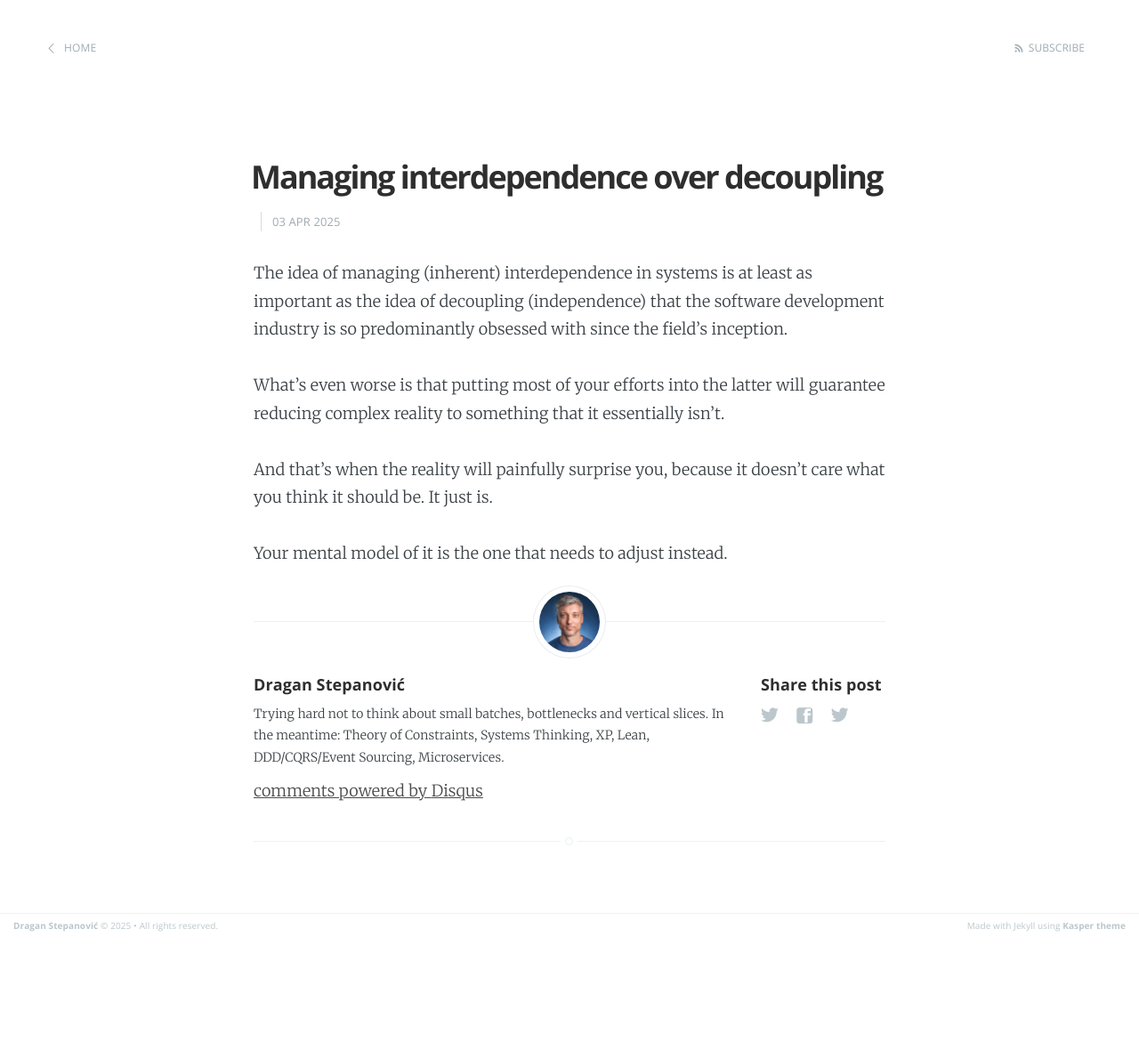
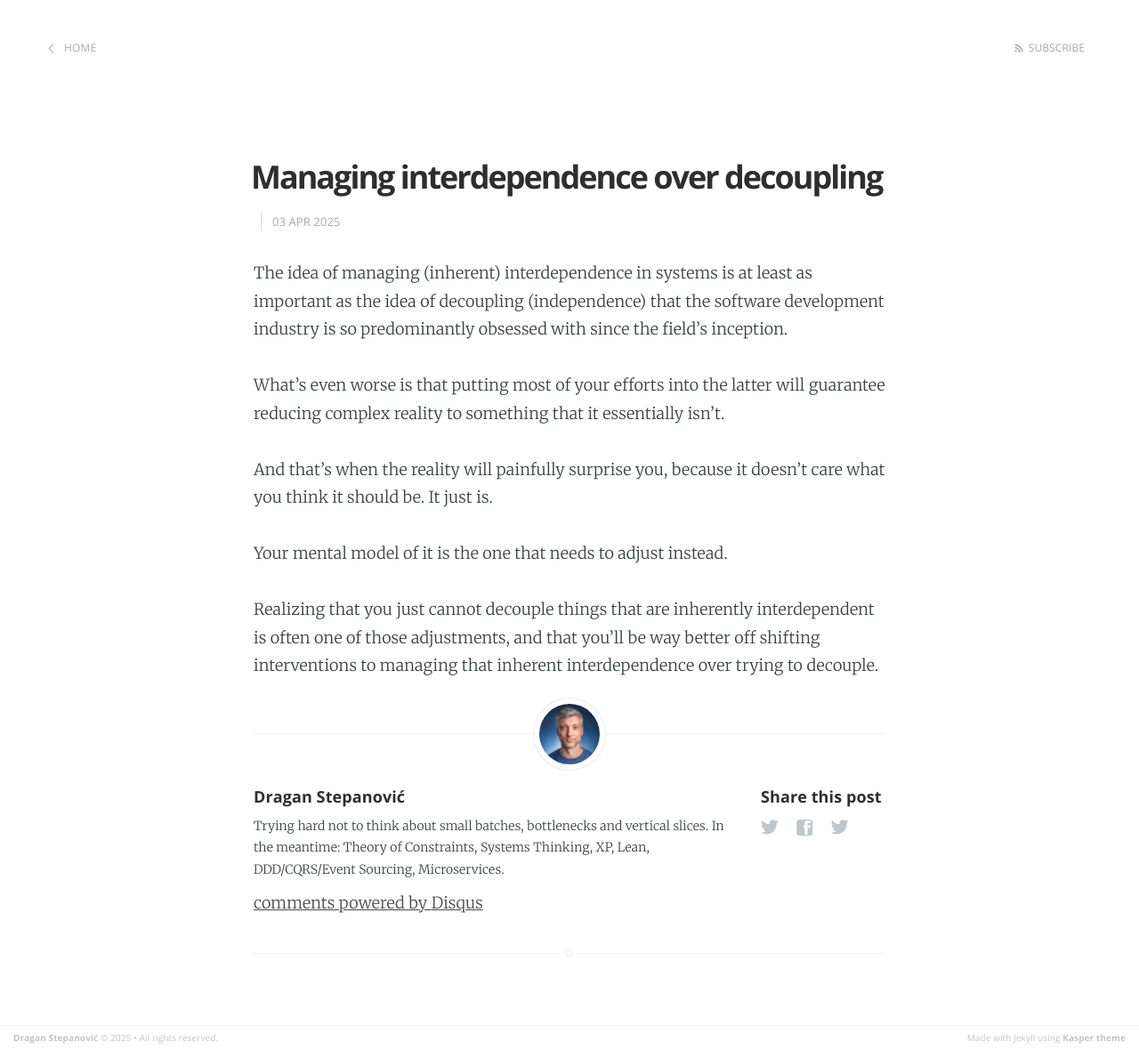
Before and after one commit to dragan-stepanovic/dragan-stepanovic.github.io, a Jekyll site: the page built from _posts/2025-04-03-interdependence-over-independence.md, in a window 1280 px wide. Shown: the whole page at 89% size. Built offline with Jekyll 4.4.1, drawn with Linux system fonts in a browser that asks for light colours; our own code applies the rules of GitHub Pages for plain Markdown files; comment, search, counter and statistics services are not loaded; before the commit the page ends 1054 px from its top, so only the background shows below that.

Commit message:
Update 2025-04-03-interdependence-over-independence.md

```diff
--- a/_posts/2025-04-03-interdependence-over-independence.md
+++ b/_posts/2025-04-03-interdependence-over-independence.md
@@ -9,3 +9,5 @@ And that's when the reality will painfully surprise you, because it doesn't care
 It just is.
 
 Your mental model of it is the one that needs to adjust instead.
+
+Realizing that you just cannot decouple things that are inherently interdependent is often one of those adjustments, and that you'll be way better off shifting interventions to managing that inherent interdependence over trying to decouple.
```
